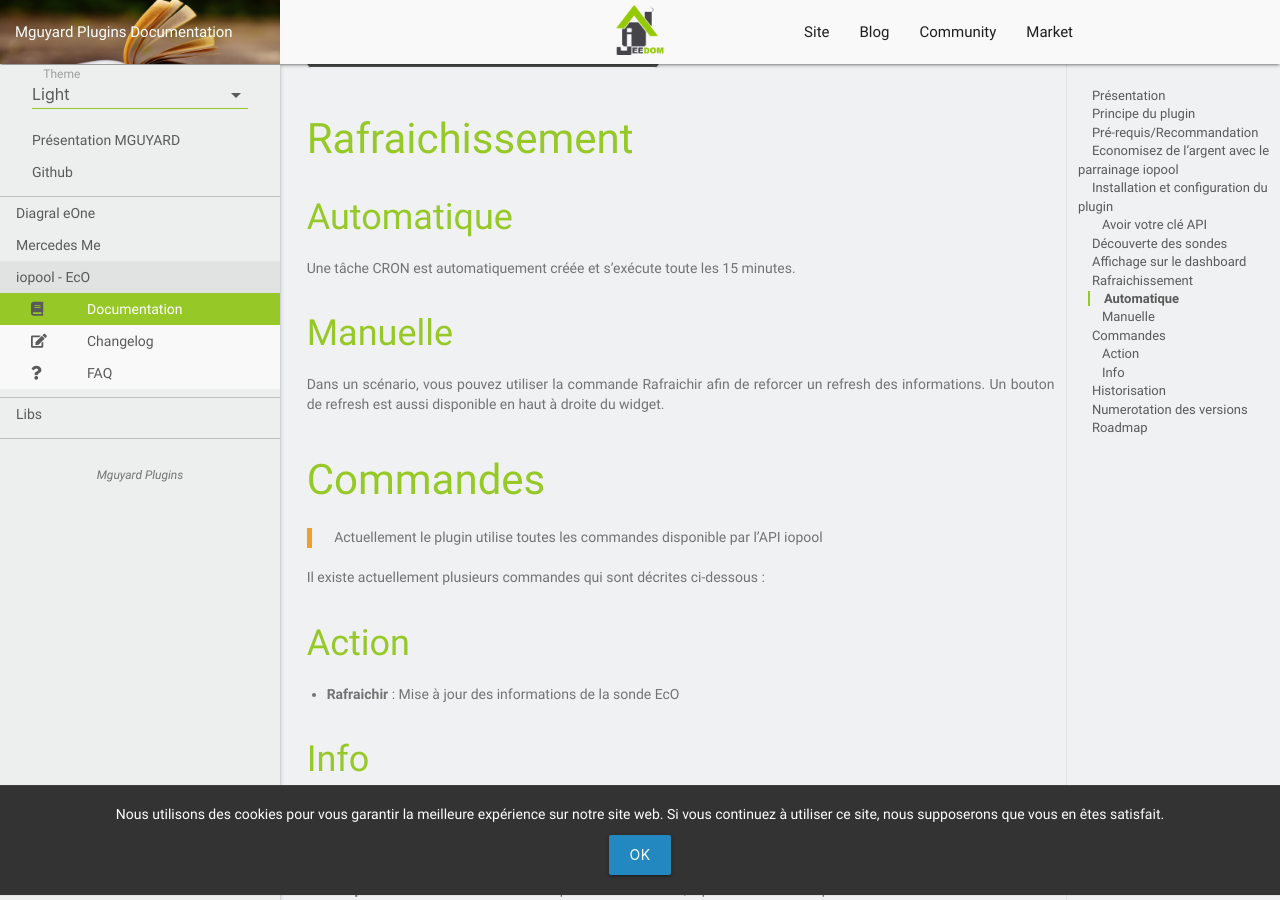
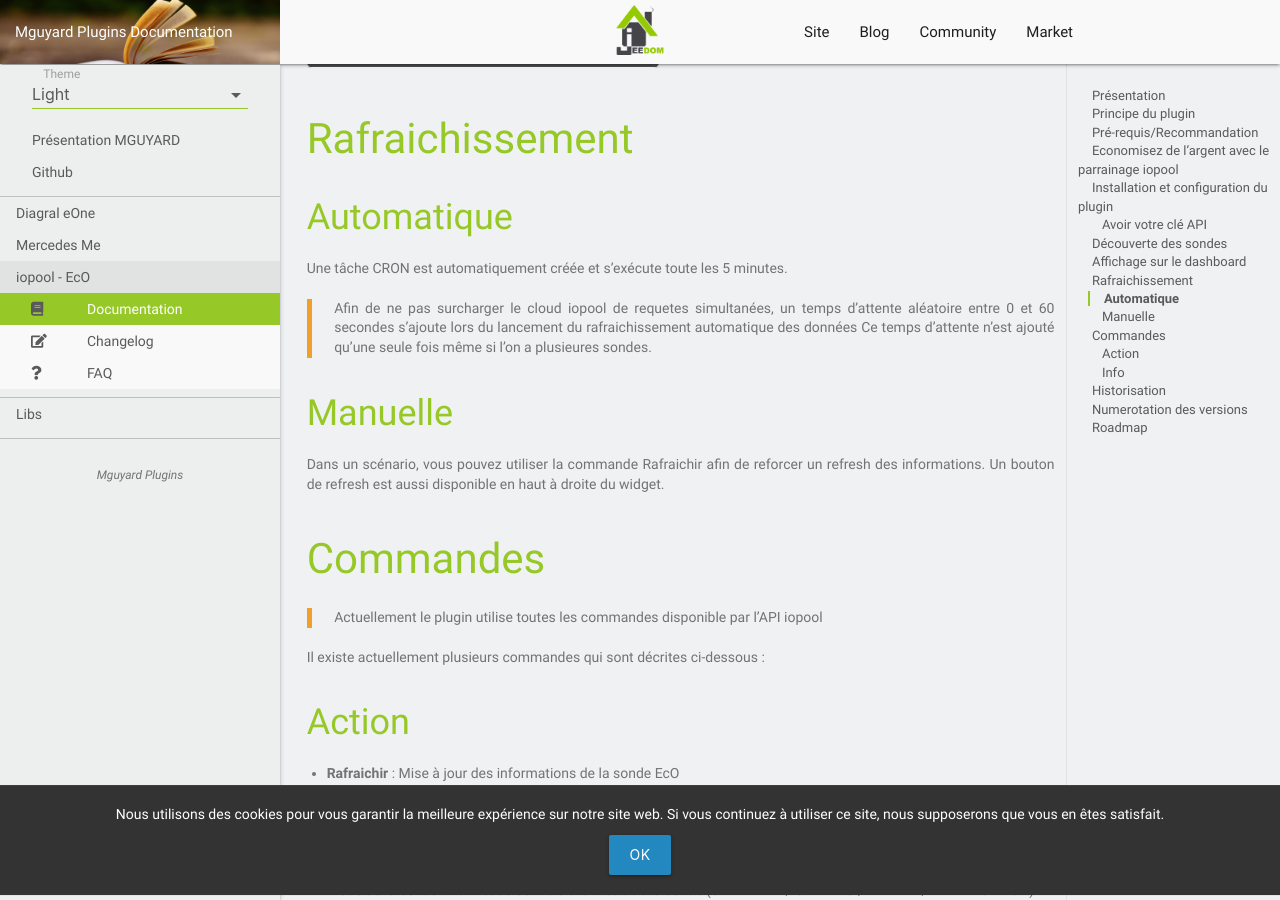
Before and after one commit to mguyard/Jeedom-Documentations, a Jekyll site: the page built from fr_FR/iopool_EcO/documentation.md, in a window 1280 px wide and 900 px high, scrolled down 4188 px. Built offline with Jekyll 4.4.1, drawn with Linux system fonts in a browser that asks for light colours; our own code applies the rules of GitHub Pages for plain Markdown files.

```diff
--- a/fr_FR/iopool_EcO/documentation.md
+++ b/fr_FR/iopool_EcO/documentation.md
@@ -71,7 +71,10 @@ Le plugin inclut un widget qui vous donne visuellement un retour sur les informa
 
 ## Automatique
 
-Une tâche CRON est automatiquement créée et s'exécute toute les 15 minutes.
+Une tâche CRON est automatiquement créée et s'exécute toute les 5 minutes.
+
+> Afin de ne pas surcharger le cloud iopool de requetes simultanées, un temps d'attente aléatoire entre 0 et 60 secondes s'ajoute lors du lancement du rafraichissement automatique des données
+> Ce temps d'attente n'est ajouté qu'une seule fois même si l'on a plusieures sondes.
 
 ## Manuelle
 
```
Also changed, not shown: fr_FR/iopool_EcO/changelog.md (+4 -0 lines).
